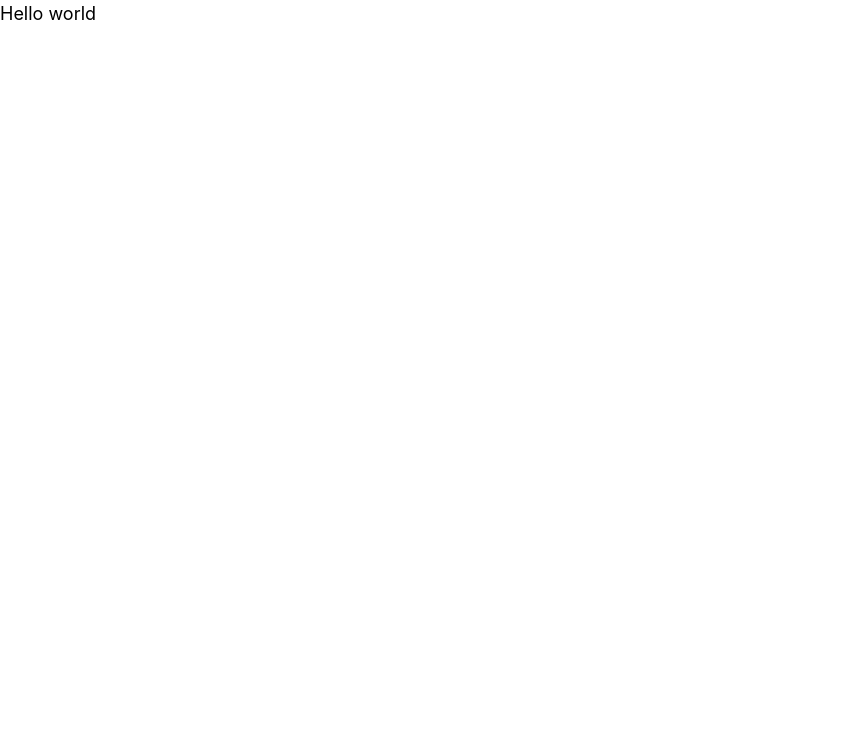
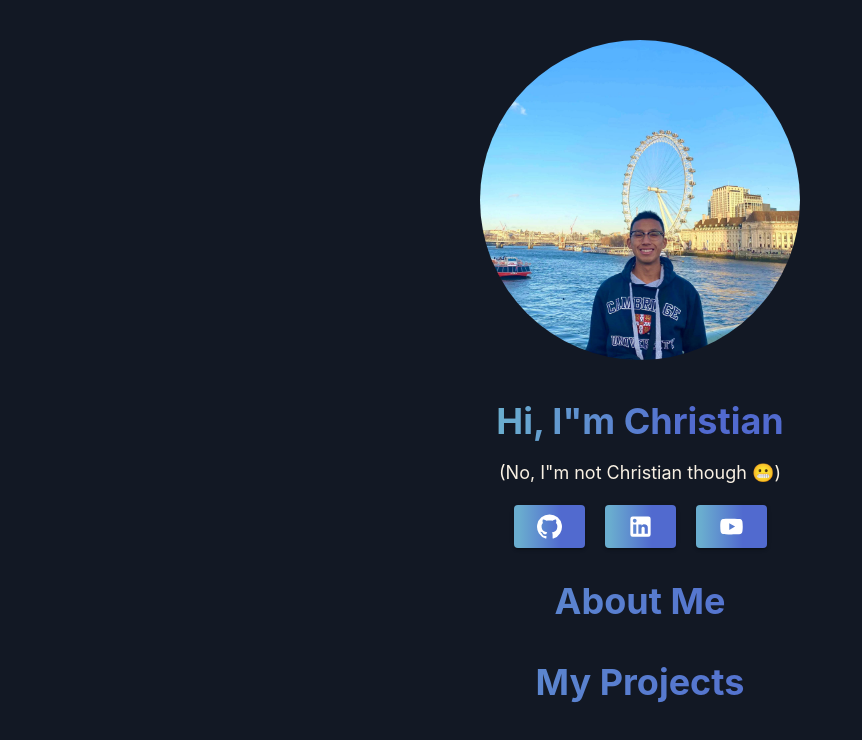
Before and after one commit to scoogii/christian, a Next.js app: page / in a window 1280 px wide. Shown: the top 740 px of the page, without its empty margins (0-862 px from the left). Built offline with nearby package versions, Linux system fonts and the light colour scheme.

Commit message:
Profile mostly done, social buttons added, need to do About Me and My Projects

```diff
--- a/pages/index.js
+++ b/pages/index.js
@@ -1,7 +1,105 @@
+import Image from "next/image";
+import { Button } from "@mui/material";
+import GitHubIcon from "@mui/icons-material/GitHub";
+import LinkedInIcon from '@mui/icons-material/LinkedIn';
+import YoutubeIcon from '@mui/icons-material/YouTube';
+
+
 export default function Home () {
   return (
     <>
-      Hello world
+      <div
+        style={{
+          display: "flex",
+          justifyContent: "center",
+          alignItems: "center",
+          paddingTop: "5vh"
+        }}
+      >
+        <div>
+          <Image
+            priority
+            src="/images/christian.jpg"
+            height={320}
+            width={320}
+            alt=""
+            style={{ borderRadius: "50%" }}
+          />
+
+          <h1 style={{ textAlign: "center" }}>
+            Hi, I"m Christian
+          </h1>
+
+          <p style={{ textAlign: "center", marginTop: "-2vh" }}>
+            (No, I"m not Christian though 😬)
+          </p>
+
+          <div
+            style={{
+              display: 'flex',
+              justifyContent: 'center',
+              alignItems: 'center',
+            }}
+          >
+            <Button
+              className="socialButton"
+              size="large"
+              variant="contained"
+              style={{
+                background: 'linear-gradient(to right, #6AADCF 7%, #516ACF 66%',
+                marginRight: '10px'
+              }}
+              href="https://github.com/scoogii"
+              target="_blank"
+            >
+              <GitHubIcon />
+            </Button>
+
+            <Button
+              className="socialButton"
+              size="large"
+              variant="contained"
+              style={{
+                background: 'linear-gradient(to right, #6AADCF 7%, #516ACF 66%',
+                marginLeft: '10px',
+                marginRight: '10px'
+              }}
+              href="https://linkedin.com/in/christianngu"
+              target="_blank"
+            >
+              <LinkedInIcon />
+            </Button>
+
+            <Button
+              className="socialButton"
+              size="large"
+              variant="contained"
+              style={{
+                background: 'linear-gradient(to right, #6AADCF 7%, #516ACF 66%',
+                marginLeft: '10px',
+              }}
+              href="https://www.youtube.com/watch?v=xfeys7Jfnx8&ab_channel=nigahiga"
+              target="_blank"
+            >
+              <YoutubeIcon />
+            </Button>
+          </div>
+
+        </div>
+
+      </div >
+
+      <div>
+        <h1 style={{ textAlign: "center" }}>
+          About Me
+        </h1>
+      </div>
+
+      <div>
+        <h1 style={{ textAlign: "center" }}>
+          My Projects
+        </h1>
+      </div>
     </>
   )
 }
--- a/styles/globals.css
+++ b/styles/globals.css
@@ -6,22 +6,22 @@ body {
     Cantarell, Fira Sans, Droid Sans, Helvetica Neue, sans-serif;
   line-height: 1.6;
   font-size: 18px;
+
+  background-color: #121824;
+  color: #F8F0E3;
 }
 
-/** {*/
-  /*box-sizing: border-box;*/
-/*}*/
+h1 {
+  background: #6AADCF;
+  background: linear-gradient(to right, #6AADCF 7%, #516ACF 66%);
+  background-clip: text;
+  color: transparent;
+}
 
-/*a {*/
-  /*color: #0070f3;*/
-  /*text-decoration: none;*/
-/*}*/
+.socialButton {
+  transition: all 0.1s;
+}
 
-/*a:hover {*/
-  /*text-decoration: underline;*/
-/*}*/
-
-/*img {*/
-  /*max-width: 100%;*/
-  /*display: block;*/
-/*}*/
+.socialButton:hover {
+  transform: scale(1.1);
+}
```
